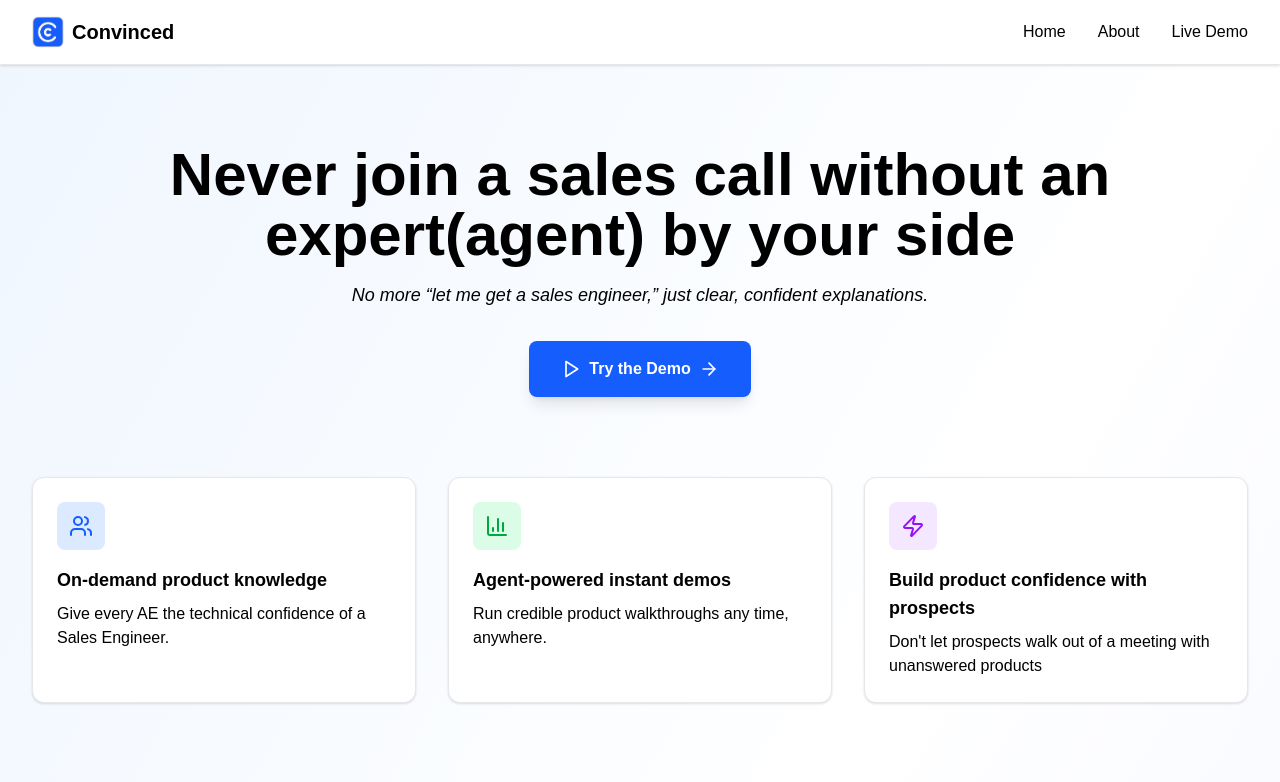
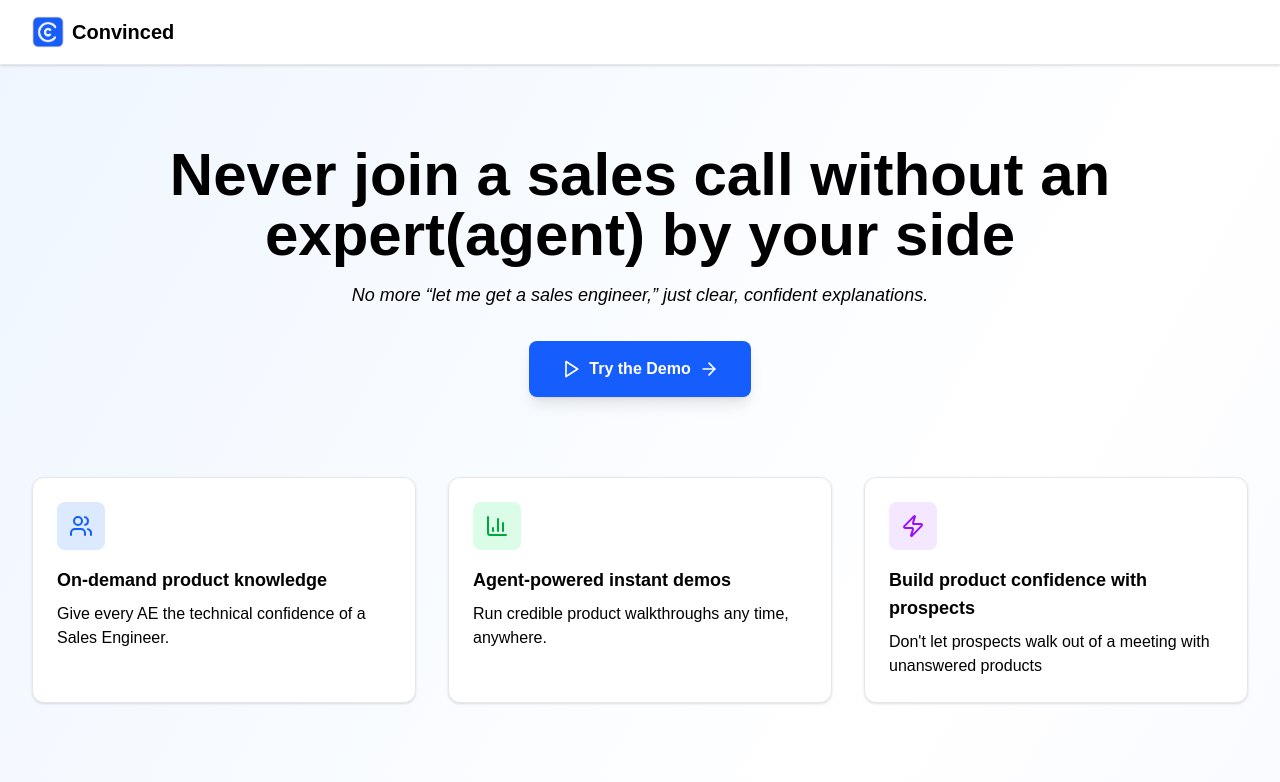
Before and after one commit to lazycoder1/getconvinced-poc, a Next.js app: page / in a window 1280 px wide. Shown: the top 782 px of the page. Built offline with nearby package versions, Linux system fonts and the light colour scheme.

Commit message:
removing the nav bar buttons

```diff
--- a/src/app/agent-demo/page.tsx
+++ b/src/app/agent-demo/page.tsx
@@ -48,7 +48,7 @@ function AgentDemoPageContent() {
     const [playwrightStatus, setPlaywrightStatus] = useState<"disconnected" | "connecting" | "connected">("disconnected");
     const [debugMessages, setDebugMessages] = useState<Array<{ source: string; message: string; timestamp: Date }>>([]);
     const [activeScreenshot, setActiveScreenshot] = useState<Screenshot | null>(null);
-    const [sidebarCollapsed, setSidebarCollapsed] = useState(false);
+    const [sidebarCollapsed, setSidebarCollapsed] = useState(true);
 
     useEffect(() => {
         const loadConfiguration = async () => {
--- a/src/components/Header.tsx
+++ b/src/components/Header.tsx
@@ -1,12 +1,8 @@
 "use client";
 
 import Link from "next/link";
-import { Menu, X } from "lucide-react";
-import { useState } from "react";
 
 export default function Header() {
-    const [isMobileMenuOpen, setIsMobileMenuOpen] = useState(false);
-
     return (
         <header className="bg-white border-b border-gray-200 shadow-sm">
             <div className="px-4 mx-auto max-w-7xl sm:px-6 lg:px-8">
@@ -17,57 +13,8 @@ export default function Header() {
                             <span className="text-xl font-bold text-gray-900 transition-colors hover:text-blue-600">Convinced</span>
                         </Link>
                     </div>
-                    <nav className="hidden space-x-8 md:flex">
-                        <Link href="/" className="text-gray-600 transition-colors hover:text-gray-900">
-                            Home
-                        </Link>
-                        <Link href="/about" className="text-gray-600 transition-colors hover:text-gray-900">
-                            About
-                        </Link>
-                        <Link href="/agent-demo?website=hubspot" className="text-gray-600 transition-colors hover:text-gray-900">
-                            Live Demo
-                        </Link>
-                    </nav>
-
-                    {/* Mobile menu button */}
-                    <div className="md:hidden">
-                        <button
-                            onClick={() => setIsMobileMenuOpen(!isMobileMenuOpen)}
-                            className="p-2 text-gray-600 rounded-md hover:text-gray-900 hover:bg-gray-100 focus:outline-none focus:ring-2 focus:ring-inset focus:ring-blue-500"
-                        >
-                            {isMobileMenuOpen ? <X className="w-6 h-6" /> : <Menu className="w-6 h-6" />}
-                        </button>
-                    </div>
+                    <div />
                 </div>
-
-                {/* Mobile menu */}
-                {isMobileMenuOpen && (
-                    <div className="md:hidden">
-                        <div className="px-2 pt-2 pb-3 space-y-1 border-t border-gray-200 sm:px-3">
-                            <Link
-                                href="/"
-                                className="block px-3 py-2 text-base font-medium text-gray-600 rounded-md transition-colors hover:text-gray-900 hover:bg-gray-50"
-                                onClick={() => setIsMobileMenuOpen(false)}
-                            >
-                                Home
-                            </Link>
-                            <Link
-                                href="/about"
-                                className="block px-3 py-2 text-base font-medium text-gray-600 rounded-md transition-colors hover:text-gray-900 hover:bg-gray-50"
-                                onClick={() => setIsMobileMenuOpen(false)}
-                            >
-                                About
-                            </Link>
-                            <Link
-                                href="/agent-demo?website=hubspot"
-                                className="block px-3 py-2 text-base font-medium text-gray-600 rounded-md transition-colors hover:text-gray-900 hover:bg-gray-50"
-                                onClick={() => setIsMobileMenuOpen(false)}
-                            >
-                                Live Demo
-                            </Link>
-                        </div>
-                    </div>
-                )}
             </div>
         </header>
     );
```
